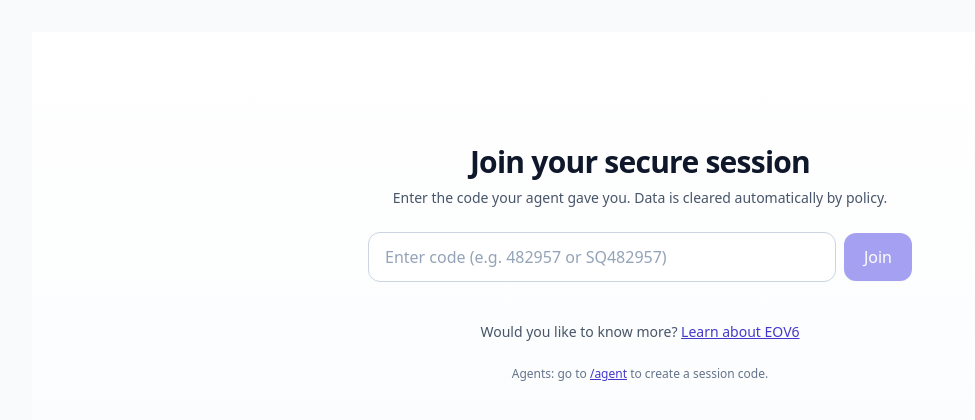
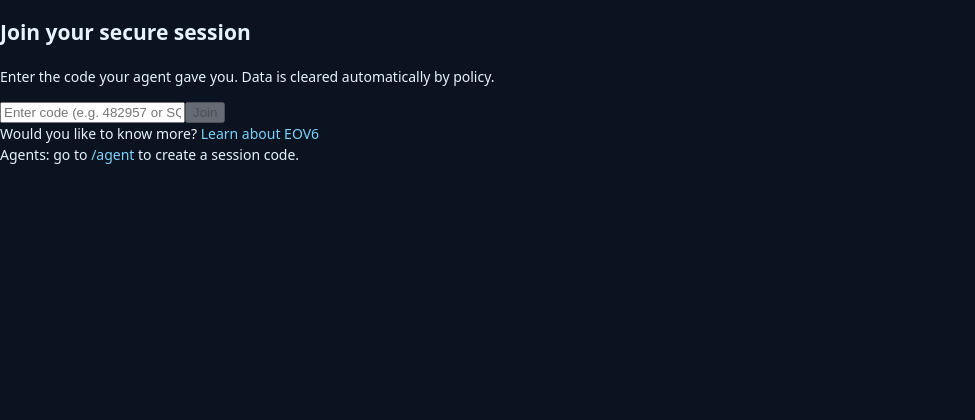
Before and after one commit to RaveCorp392/eov6, a Next.js app: page / in a window 1280 px wide. Shown: the top 420 px of the page, without its empty margins (0-975 px from the left). Built offline with nearby package versions, Linux system fonts and the light colour scheme.

Commit message:
ui(agent): layout + globals; ensure session + upload fixes

```diff
--- a/app/agent/page.tsx
+++ b/app/agent/page.tsx
@@ -1,34 +1,45 @@
-// app/agent/page.tsx
-"use client";
+'use client';
 
-import Link from "next/link";
-import NewSessionButton from "@/components/NewSessionButton";
+import ChatWindow from '@/components/ChatWindow';
+import AgentDetailsPanel from './AgentDetailsPanel';
+import { db } from '@/lib/firebase';
+import { ensureSessionOpen } from '@/lib/ensureSession';
+import { doc, onSnapshot, serverTimestamp, updateDoc } from 'firebase/firestore';
+import { useEffect, useState } from 'react';
 
-export default function AgentHome() {
+export default function AgentSession({ params }: { params: { code: string }}) {
+  const code = params.code;
+  const [session, setSession] = useState<any>(null);
+
+  useEffect(() => {
+    // Make sure the parent doc exists (rules depend on it)
+    ensureSessionOpen(code);
+    const unsub = onSnapshot(doc(db, 'sessions', code), (s) => {
+      if (s.exists()) setSession({ id: s.id, ...s.data() });
+    });
+    return () => unsub();
+  }, [code]);
+
+  const endSession = async () => {
+    await updateDoc(doc(db, 'sessions', code), { closed: true, closedAt: serverTimestamp() });
+  };
+
   return (
-    <main className="mx-auto max-w-3xl px-6 py-16">
-      <header className="flex items-center justify-between">
-        <h1 className="text-2xl font-semibold">Agent console</h1>
-        <div className="flex gap-2">
-          <Link
-            href="/marketing"
-            className="rounded-lg border border-slate-300 px-3 py-2 text-sm hover:bg-slate-50"
-          >
-            Marketing
-          </Link>
-          {/* You can keep your existing Sign out control in layout/header */}
+    <div className="col" style={{gap: 16}}>
+      <div className="panel" style={{display:'flex', justifyContent:'space-between', alignItems:'center'}}>
+        <div style={{display:'flex', gap:12, alignItems:'center'}}>
+          <h2 style={{margin:0}}>Session <span className="mono">{code}</span></h2>
+          {session?.closed ? <span className="badge">Closed</span> : <span className="badge" style={{background:'#155e75'}}>Open</span>}
         </div>
-      </header>
+        {!session?.closed ? (
+          <button className="button" onClick={endSession}>End session</button>
+        ) : null}
+      </div>
 
-      <section className="mt-10 rounded-xl border border-slate-200 p-6">
-        <p className="text-slate-700">
-          Create a one-time code and share it with the caller to collect name,
-          email, and phone securely. Sessions auto-expire per policy.
-        </p>
-        <div className="mt-6">
-          <NewSessionButton emphasize />
-        </div>
-      </section>
-    </main>
+      <div style={{display:'grid', gap:16, gridTemplateColumns:'2fr 1fr'}}>
+        <ChatWindow code={code} role="agent" />
+        <AgentDetailsPanel code={code} />
+      </div>
+    </div>
   );
 }
--- a/app/globals.css
+++ b/app/globals.css
@@ -1 +1,12 @@
-@tailwind base;@tailwind components;@tailwind utilities;body{background:#f8fafc;color:#111827}button{cursor:pointer}
+:root { --bg:#0b1220; --fg:#e6f2ff; --muted:#94a3b8; --panel:#0f172a; --line:#1e293b; }
+html,body { height:100%; }
+body { margin:0; background:var(--bg); color:var(--fg); font:14px/1.5 ui-sans-serif, system-ui, -apple-system, Segoe UI, Roboto, Inter, "Open Sans", Arial; }
+a { color:#7dd3fc; text-decoration:none; }
+.mono { font-family: ui-monospace, SFMono-Regular, Menlo, Monaco, Consolas, "Liberation Mono", monospace; }
+.small { font-size:12px; color:var(--muted); }
+.panel { background:var(--panel); border:1px solid var(--line); border-radius:12px; padding:12px 14px; }
+.col { display:flex; flex-direction:column; }
+.input { flex:1; padding:10px 12px; background:#0b1327; color:var(--fg); border:1px solid var(--line); border-radius:10px; }
+.button { padding:10px 14px; border-radius:10px; border:1px solid var(--line); background:#0b1327; color:#e6f2ff; cursor:pointer; }
+.button:hover { filter:brightness(1.1); }
+.badge { padding:2px 8px; border-radius:9999px; background:#065f46; font-size:12px; }
```
